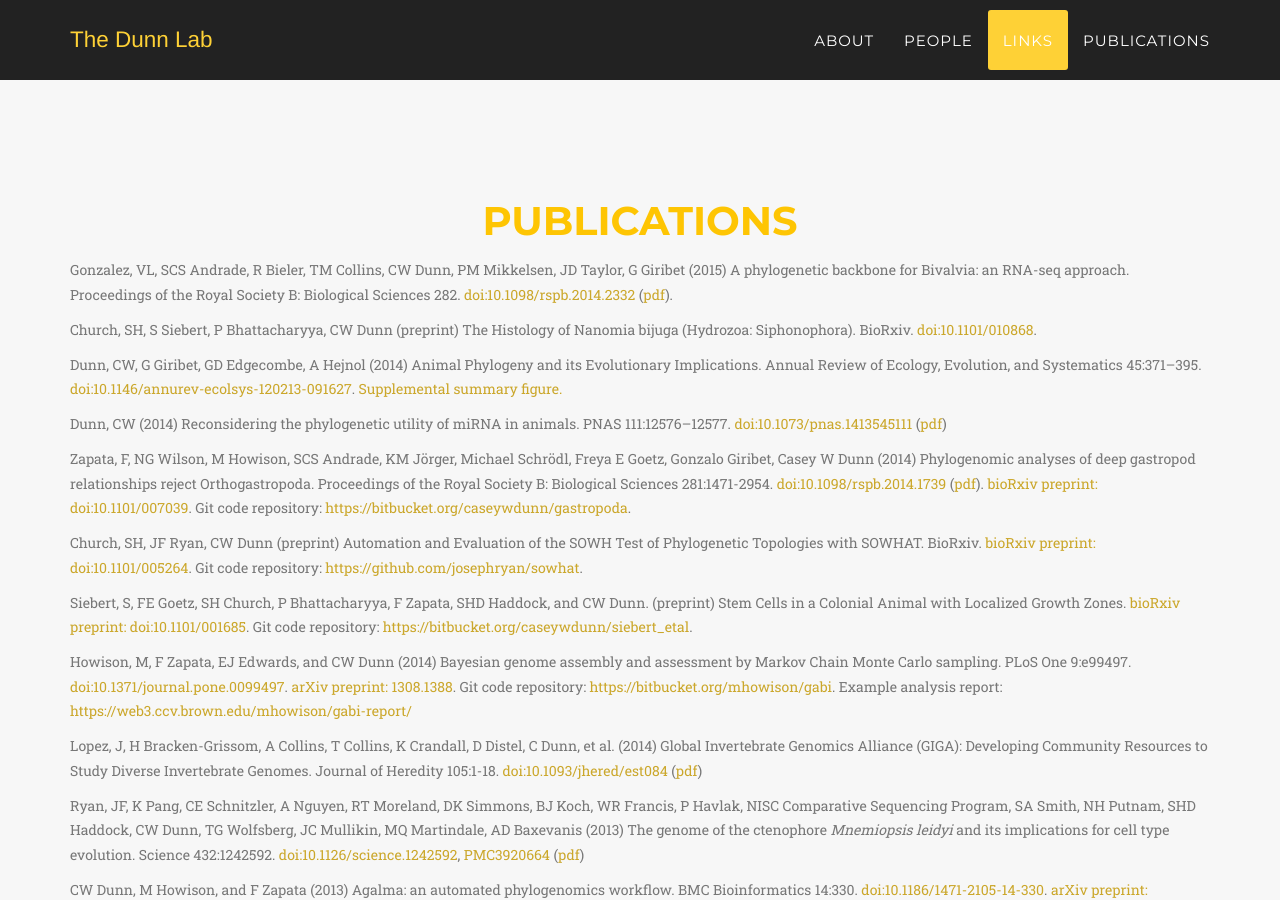
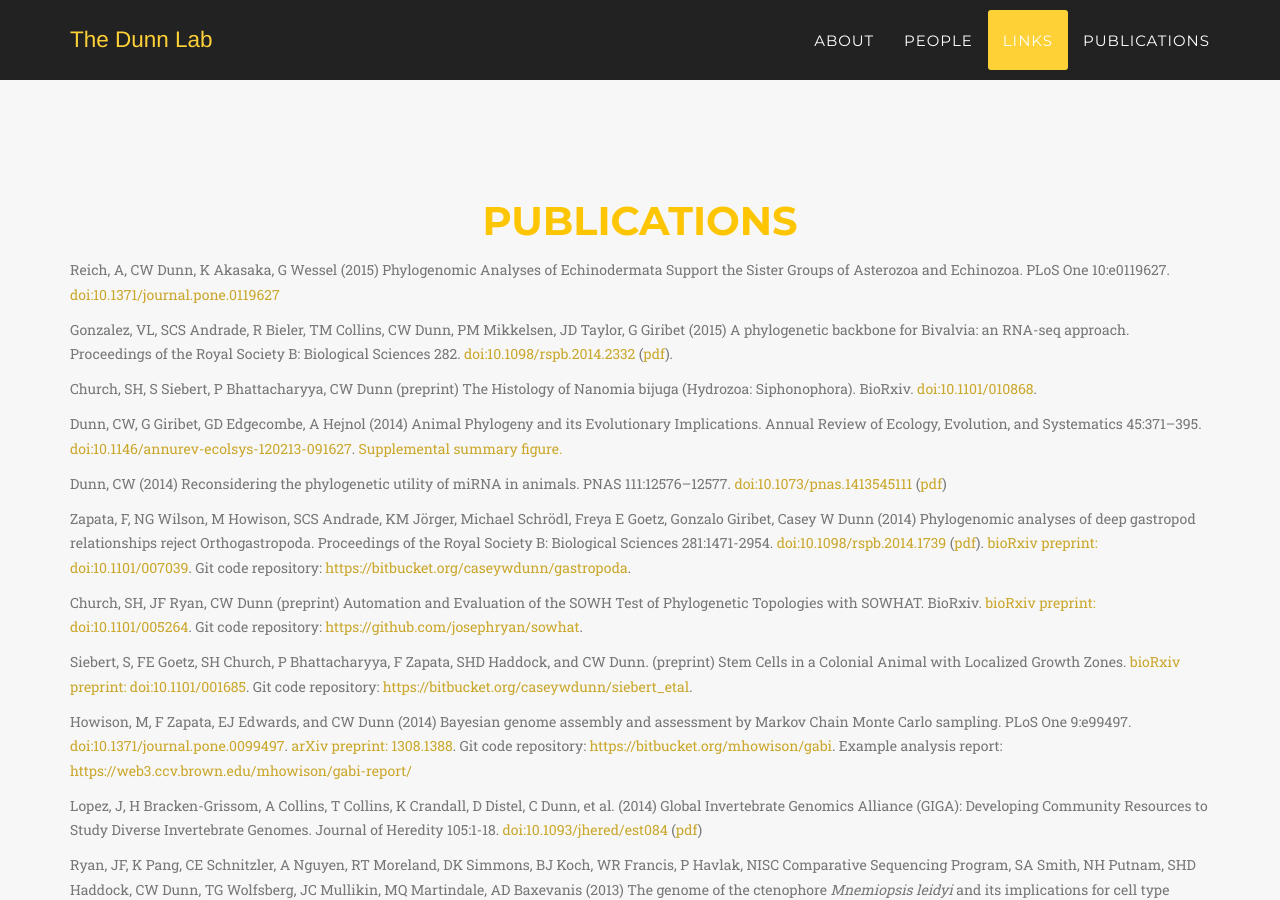
Before and after one commit to caseywdunn/caseywdunn.github.io, a Jekyll site: the page built from index.html, in a window 1280 px wide and 900 px high, scrolled down 6520 px. Built offline with Jekyll 4.4.1, drawn with Linux system fonts in a browser that asks for light colours; some web fonts are replaced.

Commit message:
added echinoderm paper

```diff
--- a/_includes/publications.html
+++ b/_includes/publications.html
@@ -7,6 +7,10 @@
                 </div>
             </div>
 
+
+<div class="box"><div class="box-title"></div><div class="box-body">
+	<p class="text-muted"> Reich, A, CW Dunn, K Akasaka, G Wessel (2015) Phylogenomic Analyses of Echinodermata Support the Sister Groups of Asterozoa and Echinozoa. PLoS One 10:e0119627. <a href="http://dx.doi.org/10.1371/journal.pone.0119627">doi:10.1371/journal.pone.0119627</a> </p>
+</div><div class="box-footer"> </div></div>
 
 <div class="box"><div class="box-title"></div><div class="box-body">
 	<p class="text-muted"> Gonzalez, VL, SCS Andrade, R Bieler, TM Collins, CW Dunn, PM Mikkelsen, JD Taylor, G Giribet (2015) A phylogenetic backbone for Bivalvia: an RNA-seq approach. Proceedings of the Royal Society B: Biological Sciences 282. <a href="http://dx.doi.org/10.1098/rspb.2014.2332">doi:10.1098/rspb.2014.2332</a> (<a href="assets/Gonzalez_etal_2015.pdf">pdf</a>).</p>
```
